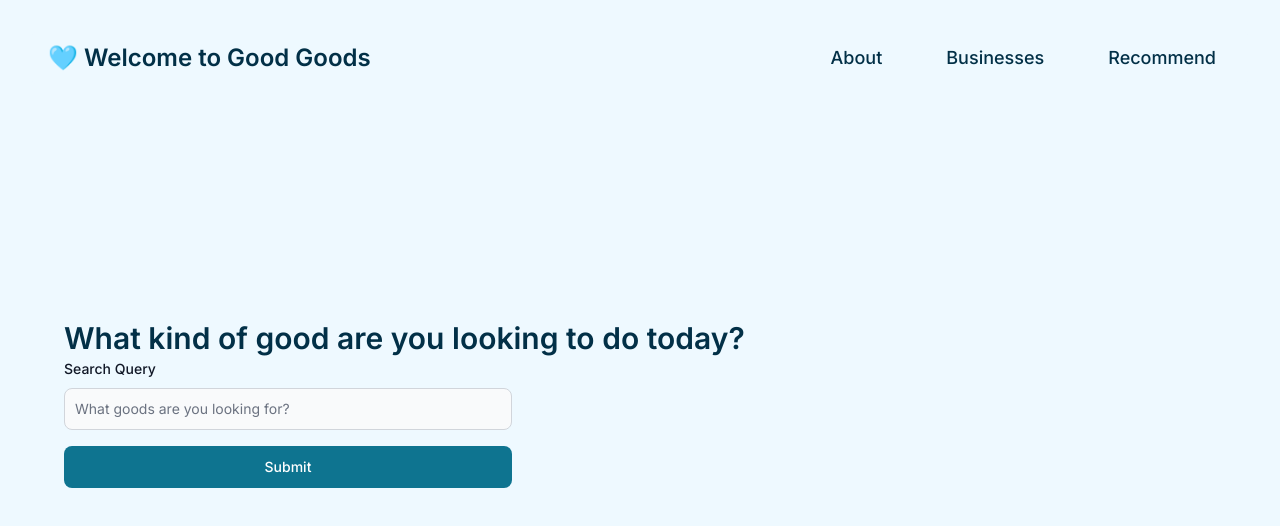
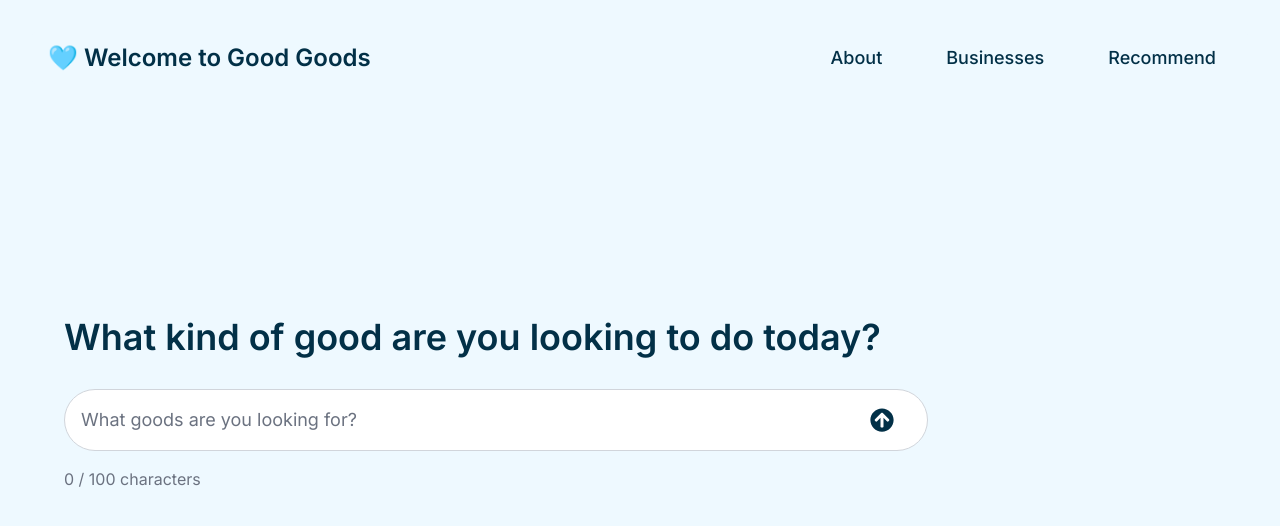
Before and after one commit to eugenetangkj/good-goods, a Next.js app: page / in a window 1280 px wide. Shown: the top 526 px of the page. Built offline with nearby package versions, Linux system fonts and the light colour scheme.

Commit message:
Add search bar

```diff
--- a/components/AISearchBar.tsx
+++ b/components/AISearchBar.tsx
@@ -1,15 +1,68 @@
-import { Button, Label, TextInput } from "flowbite-react";
+"use client"
+
+import { Button, Label } from "flowbite-react";
+import type { CustomFlowbiteTheme } from "flowbite-react";
+import { FaArrowCircleUp } from "react-icons/fa";
+import { useState } from "react";
+
+const customTheme: CustomFlowbiteTheme = {
+    button: {
+      base: "rounded-full"
+    },
+};
+
+const maxNumberOfCharacters = 100;
 
 export function AISearchBar() {
+
+    //User's input value
+    const [userInput, setUserInput] = useState('');
+
+    //Handler function that runs when user's input in search bar changes
+    const handleInputChange = (event: any) => {
+      const { value } = event.target;
+      if (value.length <= maxNumberOfCharacters) {
+        setUserInput(value);
+      }
+    };
+
+
+    //Function that runs when user submits query
+    //TODO: Update this with AI processing
+    const handleSubmitQuery = (event: any) => {
+        event.preventDefault();
+        console.log("Submitted query:", userInput);
+    };
+
+
+
+
+
     return (
-      <form className="flex max-w-md flex-col gap-4">
-        <div>
-          <div className="mb-2 block">
-            <Label htmlFor="searchQuery" value="Search Query" />
-          </div>
-          <TextInput id="searchQuery" type="email" placeholder="What goods are you looking for?" required />
+        <form className="flex flex-col gap-4 space-y-8" onSubmit={ handleSubmitQuery }>
+            <div>
+                <div className="relative w-4/5 mx-auto">
+                    <input
+                        className="block border border-gray-300 bg-white text-gray-900 text-lg focus:border-cyan-500 focus:ring-cyan-500 p-4 pr-12 rounded-full"
+                        style={{ width: "75%"}}
+                        type="text"
+                        id="searchQuery"
+                        placeholder="What goods are you looking for?"
+                        value={userInput}
+                        onChange={handleInputChange}
+                        required
+                    />
+                    <button
+                        type="submit"
+                        className="absolute top-1/2 transform -translate-y-1/2 text-good-goods-blue-900 text-2xl"
+                        style={{ left: "70%"}}>
+                        <FaArrowCircleUp />
+                    </button>
+                </div>
+
+                {/* Character counter */}
+                <div className={`mt-4 block ${userInput.length === maxNumberOfCharacters ? 'text-red-500' : 'text-gray-500'}`}>{userInput.length} / { maxNumberOfCharacters } characters</div>
         </div>
-        <Button type="submit">Submit</Button>
       </form>
     );
   }
--- a/package.json
+++ b/package.json
@@ -12,7 +12,8 @@
     "flowbite-react": "^0.10.1",
     "next": "14.2.11",
     "react": "^18",
-    "react-dom": "^18"
+    "react-dom": "^18",
+    "react-icons": "^5.3.0"
   },
   "devDependencies": {
     "@types/node": "^20",
--- a/src/app/(root)/page.tsx
+++ b/src/app/(root)/page.tsx
@@ -5,8 +5,8 @@ export default function Home() {
   return (
     <div className="bg-good-goods-blue-100 w-screen h-screen p-8">
       <MenuNavbar />
-      <div className='flex flex-col justify-center h-screen-4/5 p-8'>
-        <h2 className='text-good-goods-blue-900 font-semibold text-3xl'>What kind of good are you looking to do today?</h2>
+      <div className='flex flex-col justify-center h-screen-4/5 p-8 space-y-8'>
+        <h2 className='text-good-goods-blue-900 font-semibold text-4xl'>What kind of good are you looking to do today?</h2>
         <AISearchBar />
       </div>
     </div>
--- a/tailwind.config.ts
+++ b/tailwind.config.ts
@@ -25,6 +25,9 @@ const config: Config = {
       height: {
         'screen-1/5': '20vh',
         'screen-4/5': '80vh'
+      },
+      width: {
+        'screen-4/5': '80vw'
       }
     },
   },
```
Also changed, not shown: 1 other file (tests, documents, lock files or other folders).
